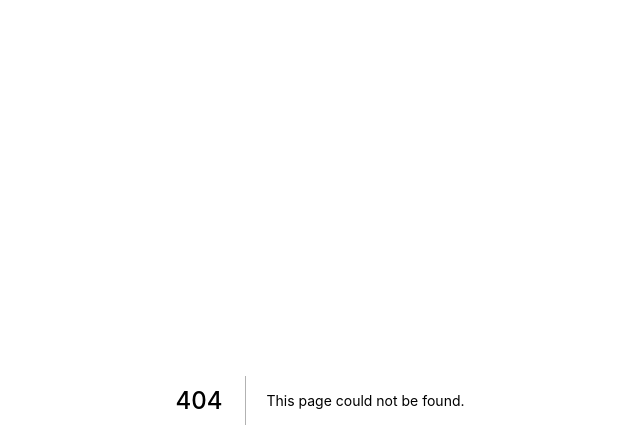
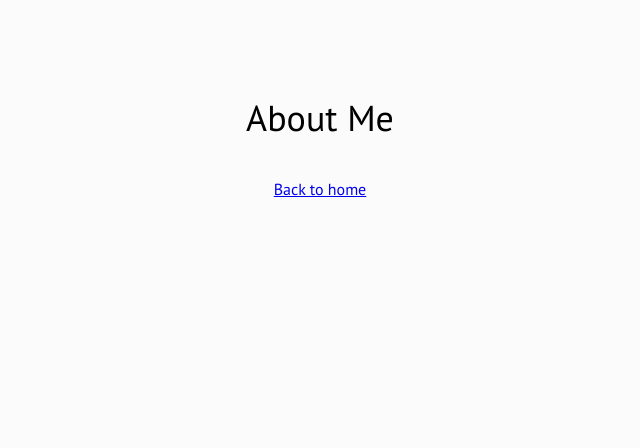
Before and after one commit to penpen4690/nextjs-starter, a Next.js app: page /about in a window 1280 px wide. Before the commit this address had no page. Shown: the top 448 px of the page, without its empty margins (320-960 px from the left). Built offline with nearby package versions, Linux system fonts and the light colour scheme.

Commit message:
ちがうページにアクセスする

```diff
--- /dev/null
+++ b/pages/about.js
@@ -0,0 +1,14 @@
+const About = () => {
+    return (
+        <div className="home">
+            <h1>About Me</h1>
+            <h2>
+                <a href="/">
+                    Back to home
+                </a>
+            </h2>
+        </div>
+    )
+}
+
+export default About;
--- a/pages/project/[path].js
+++ b/pages/project/[path].js
@@ -12,7 +12,7 @@ function Project({ project }) {
   return (
     <div className="project">
       <aside>
-        <h3>You can deploy...</h3>
+        <h3>コンテンツ</h3>
         <ul>
           {projects.map((project) => {
             return (
--- a/styles/main.css
+++ b/styles/main.css
@@ -52,6 +52,11 @@ h1 {
   grid-template-columns: repeat(3, 346px);
   grid-template-rows: repeat(2, 256);
   grid-gap: 50px;
+}
+
+.card-about {
+  margin: 50px;
+
 }
 
 .project {
```
Also changed, not shown: pages/index.js (+6 -1 lines).
